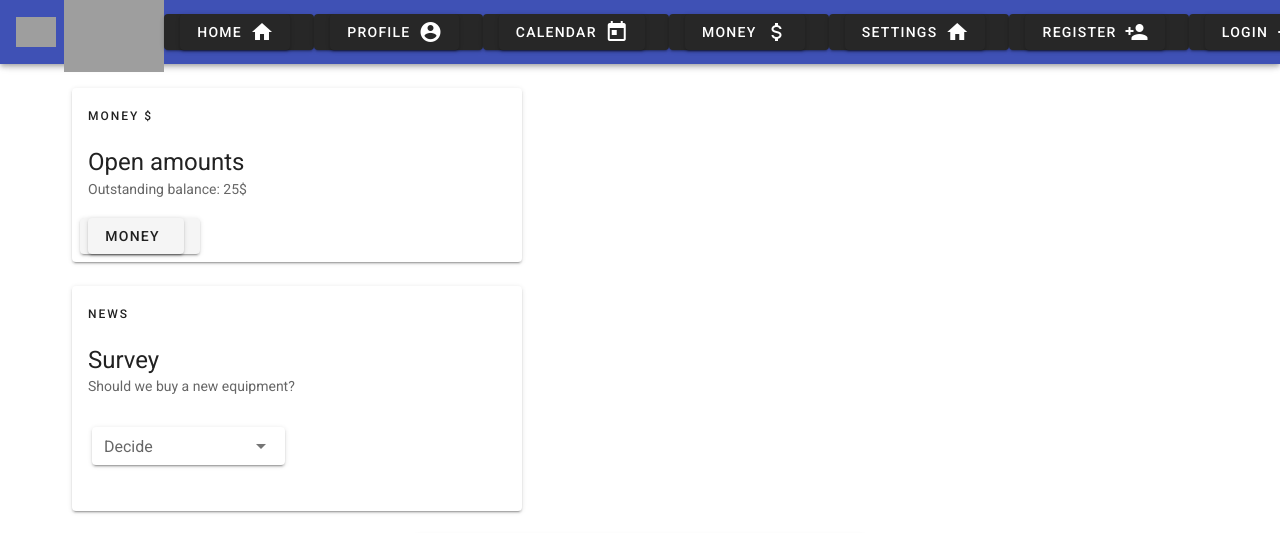
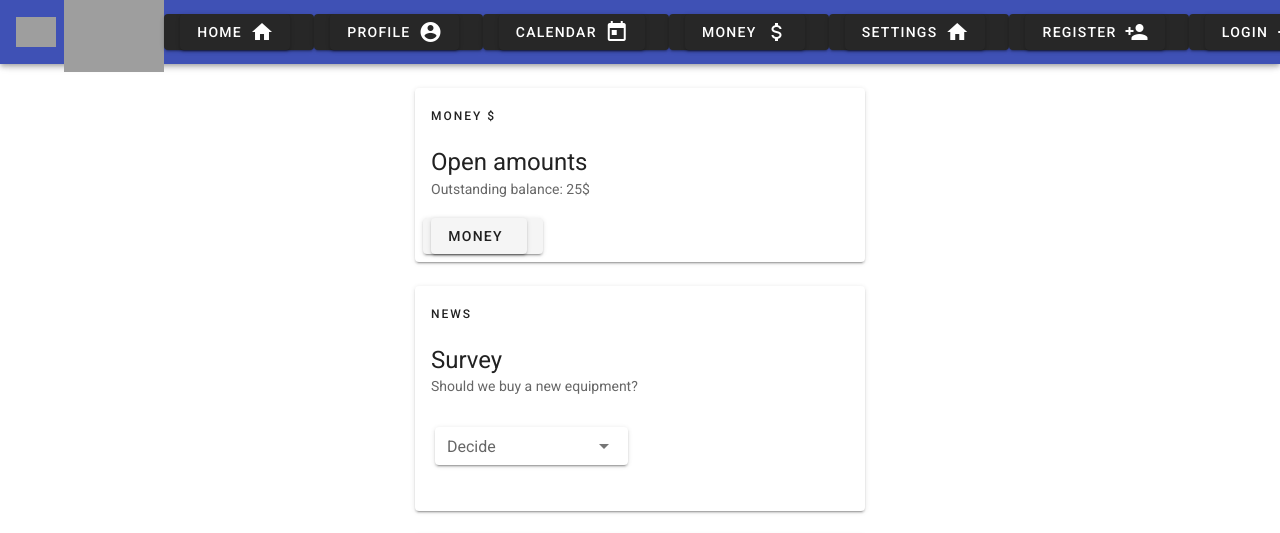
Before and after one commit to hfu-gis/Chi-Masters, a Vue app: page /#/views/Home in a window 1280 px wide. Shown: the top 533 px of the page. Built offline with nearby package versions, Linux system fonts and the light colour scheme; grey boxes are pictures that could not be loaded; what vue-textarea-autosize would draw is missing.

Commit message:
Update Home

```diff
--- a/src/views/Home.vue
+++ b/src/views/Home.vue
@@ -3,7 +3,7 @@
     <div>
 
         <v-card
-                class="ml-12 mb-6"
+                class="mx-auto mb-6"
                 max-width="450"
 
         >
@@ -26,7 +26,7 @@
         </v-card>
 
         <v-card
-                class="ml-12 mb-6"
+                class="mx-auto mb-6"
                 max-width="450"
 
         >
```
